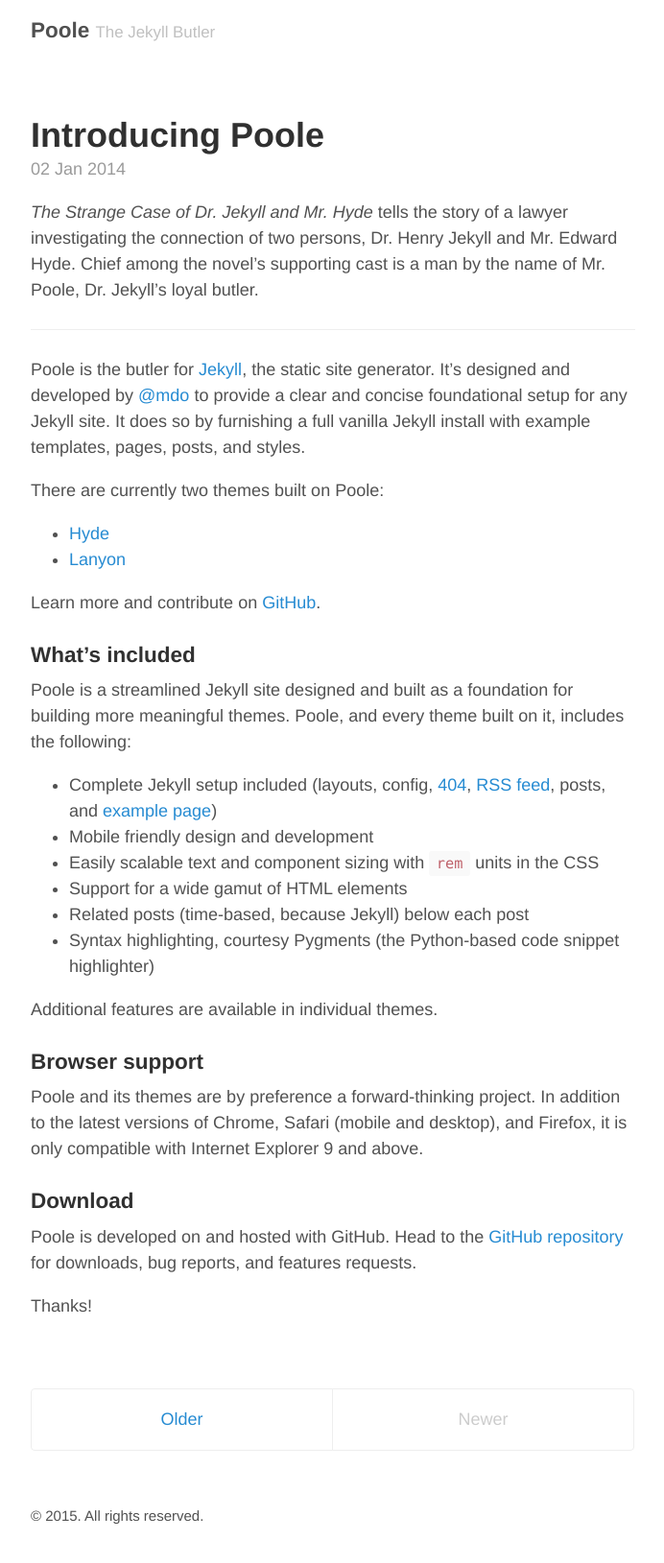
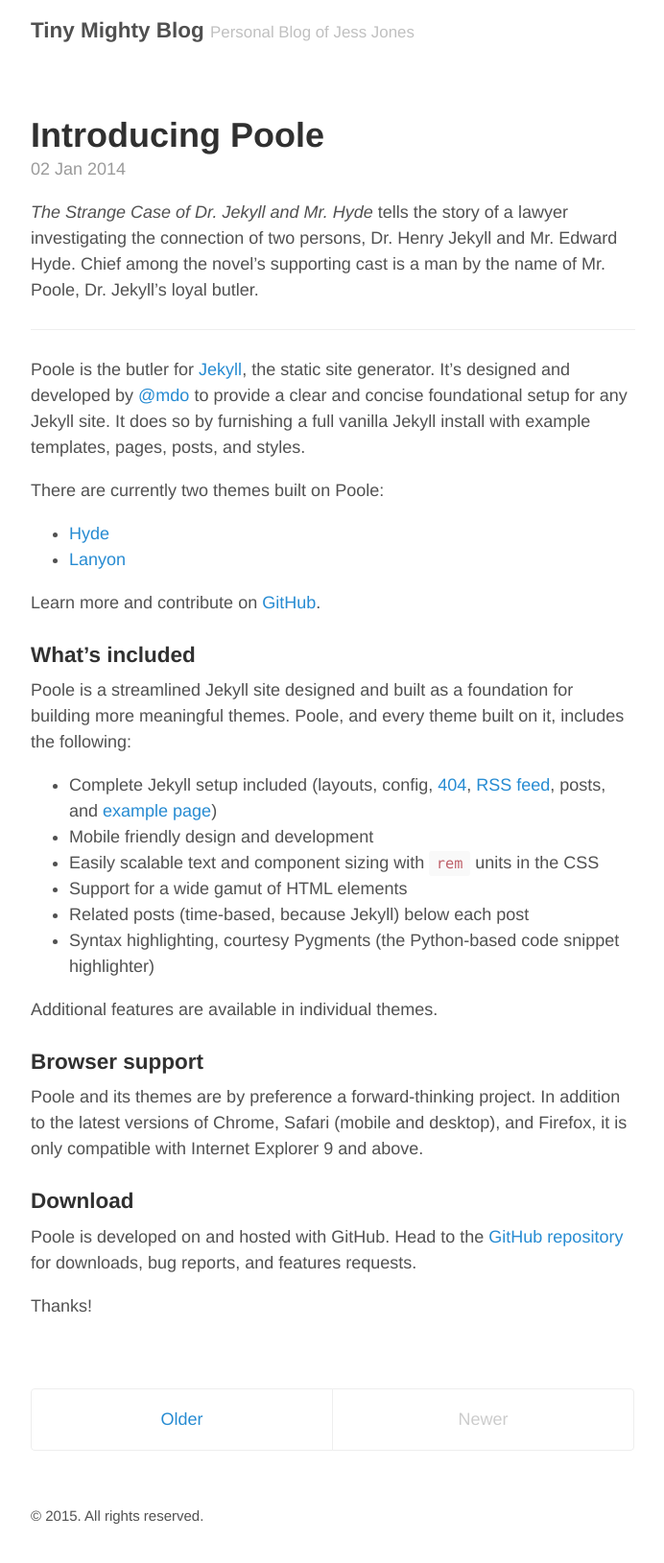
Before and after one commit to jjessjjones/tinymightyblog, a Jekyll site: the page built from index.html, in a window 1280 px wide. Shown: the whole page at 96% size, without its empty margins (293-985 px from the left). Built offline with Jekyll 4.4.1, drawn with Linux system fonts in a browser that asks for light colours; the list of posts is cut into pages by our own code.

Commit message:
Update site config and gitignore.

```diff
--- a/_config.yml
+++ b/_config.yml
@@ -5,9 +5,9 @@
 relative_permalinks: true
 
 # Setup
-title:               Poole
-tagline:             The Jekyll Butler
-url:                 http://getpoole.com
+title:               Tiny Mighty Blog
+tagline:             Personal Blog of Jess Jones
+url:                 http://www.tinymightyblog.com
 paginate:            1
 baseurl:             ""
 
@@ -20,11 +20,11 @@
 
 # About/contact
 author:
-  name:              Mark Otto
-  url:               https://twitter.com/mdo
-  email:             markdotto@gmail.com
+  name:              Jess Jones
+  url:               https://twitter.com/jjessjjones
+  email:             jjessjjones@gmail.com
 
 # Custom vars
-version:             2.0.0
+version:             1.0.0
 github:
-  repo:              https://github.com/poole/poole
+  repo:              https://github.com/jjessjjones/tinymightyblog
```
Also changed, not shown: 1 other file.
